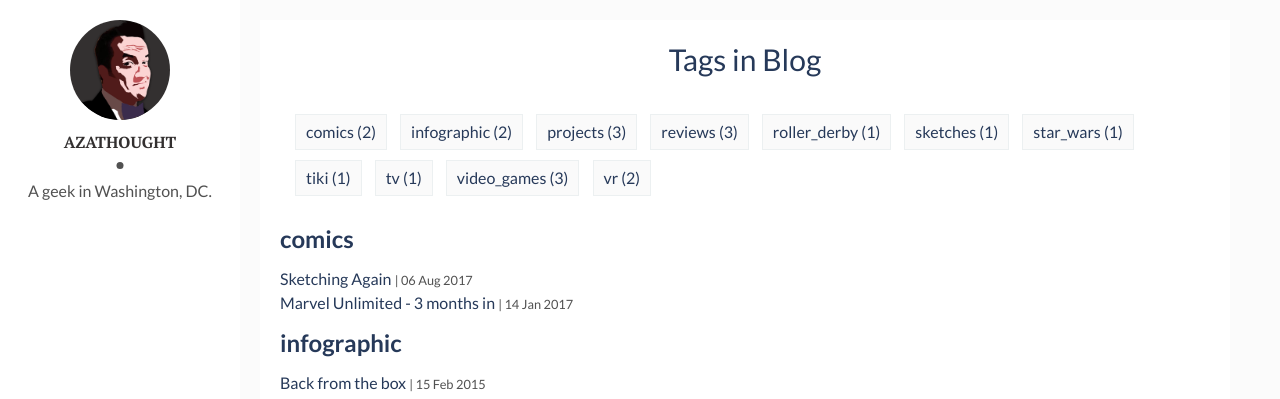
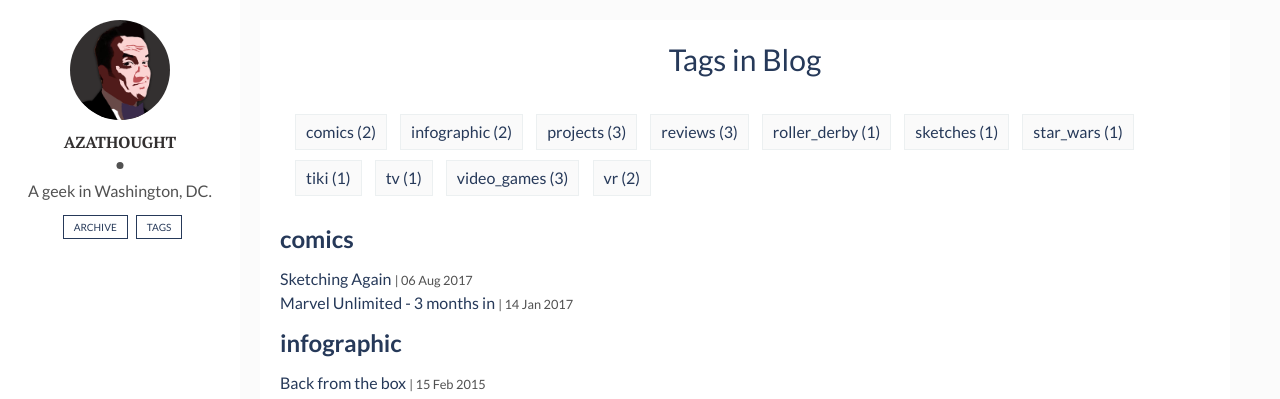
Before and after one commit to azathought/azathought.github.io, a Jekyll site: the page built from tags.html, in a window 1280 px wide. Shown: the top 399 px of the page. Built offline with Jekyll 4.4.1, drawn with Linux system fonts in a browser that asks for light colours.

Commit message:
tags, archive etc

```diff
--- a/_config.yml
+++ b/_config.yml
@@ -14,7 +14,7 @@ instagram: azathought
 tumblr: azathought
 
 # paging
-paginate: 10
+paginate: 8
 paginate_path: "/blog/page:num/"
 
 
--- /dev/null
+++ b/_includes/sidebar.html
@@ -0,0 +1,63 @@
+<header>
+	    <div class="about">
+	      <div class="cover-author-image">
+	        <a href="{{site.baseurl}}/"><img src="{{site.baseurl}}/assets/img/{% if site.author-img %}{{site.author-img}}{% endif %}" alt="{{site.author}}"></a>
+	      </div>
+	      <div class="author-name">{{site.author}}</div>
+	      <p>{{site.about-author}}</p>
+
+			<div class="navigation">
+			{% for page in site.pages %}
+			  {% if page.title %}
+			  	{% if page.useInNav == true %}
+			  		<a class="page-link tag" href="{{ page.url | prepend: site.baseurl }}">{{ page.title }}</a>
+			  	{% endif %}
+				  {% endif %}
+			{% endfor %}
+			</div>
+
+
+	    </div>
+	  </header> <!-- End Header -->
+	  <footer>
+	    <section class="contact">
+	      <h3 class="contact-title">Contact me</h3>
+	      <ul>
+	        {% if site.twitter %}
+	          <li><a href="https://twitter.com/{{ site.twitter }}" target="_blank"><i class="fa fa-twitter" aria-hidden="true"></i></a></li>
+	        {% endif %}
+	        {% if site.instagram %}
+	          <li><a href="https://www.instagram.com/{{ site.instagram }}" target="_blank"><i class="fa fa-instagram" aria-hidden="true"></i></a></li>
+	        {% endif %}
+	        {% if site.tumblr %}
+	          <li><a href="http://blog.azathought.com/tagged/blog" target="_blank"><i class="fa fa-tumblr" aria-hidden="true"></i></a></li>
+	        {% endif %}
+
+	        {% if False %}
+	          {% if site.facebook %}
+	            <li><a href="https://facebook.com/{{ site.facebook }}" target="_blank"><i class="fa fa-facebook" aria-hidden="true"></i></a></li>
+	          {% else %}
+	            <li><a href="https://facebook.com/" target="_blank"><i class="fa fa-facebook" aria-hidden="true"></i></a></li>
+	          {% endif %}
+	          {% if site.github %}
+	            <li class="github"><a href="http://github.com/{{site.github}}" target="_blank"><i class="fa fa-github"></i></a></li>
+	          {% else %}
+	            <li class="github"><a href="http://github.com/artemsheludko" target="_blank"><i class="fa fa-github" aria-hidden="true"></i></a></li>
+	          {% endif %}
+	          {% if site.linkedin %}
+	            <li class="linkedin"><a href="https://in.linkedin.com/in/{{site.linkedin}}" target="_blank"><i class="fa fa-linkedin"></i></a></li>
+	          {% else %}
+	            <li class="linkedin"><a href="https://in.linkedin.com/" target="_blank"><i class="fa fa-linkedin" aria-hidden="true"></i></a></li>
+	          {% endif %}
+	          {% if site.email %}
+	            <li class="email"><a href="mailto:{{site.email}}"><i class="fa fa-envelope-o"></i></a></li>
+	          {% else %}
+	            <li class="email"><a href="mailto:example.david@blog.com"><i class="fa fa-envelope-o" aria-hidden="true"></i></a></li>
+	          {% endif %}
+	        {% endif %}
+	      </ul>
+	    </section> <!-- End Section Contact -->
+	    <div class="copyright">
+	      <p>{{site.time | date: '%Y'}} &copy; {{site.author}}</p>
+	    </div>
+	  </footer> <!-- End Footer -->
--- a/_layouts/default.html
+++ b/_layouts/default.html
@@ -4,7 +4,14 @@
 <body>
 
   <div class="wrapper">
-    {{ content }}
+
+
+	  <aside class="sidebar">
+	  	{% include sidebar.html %}
+
+	  </aside> <!-- End Sidebar -->
+
+      {{ content }}
   </div>
 
   {% include analytics.html %}
--- a/_layouts/main.html
+++ b/_layouts/main.html
@@ -1,60 +1,6 @@
 ---
 layout: default
 ---
-
-<aside class="sidebar">
-  <header>
-    <div class="about">
-      <div class="cover-author-image">
-        <a href="{{site.baseurl}}/"><img src="{{site.baseurl}}/assets/img/{% if site.author-img %}{{site.author-img}}{% endif %}" alt="{{site.author}}"></a>
-      </div>
-      <div class="author-name">{{site.author}}</div>
-      <p>{{site.about-author}}</p>
-    </div>
-  </header> <!-- End Header -->
-  <footer>
-    <section class="contact">
-      <h3 class="contact-title">Contact me</h3>
-      <ul>
-        {% if site.twitter %}
-          <li><a href="https://twitter.com/{{ site.twitter }}" target="_blank"><i class="fa fa-twitter" aria-hidden="true"></i></a></li>
-        {% endif %}
-        {% if site.instagram %}
-          <li><a href="https://www.instagram.com/{{ site.instagram }}" target="_blank"><i class="fa fa-instagram" aria-hidden="true"></i></a></li>
-        {% endif %}
-        {% if site.tumblr %}
-          <li><a href="http://blog.azathought.com/tagged/blog" target="_blank"><i class="fa fa-tumblr" aria-hidden="true"></i></a></li>
-        {% endif %}
-
-        {% if False %}
-          {% if site.facebook %}
-            <li><a href="https://facebook.com/{{ site.facebook }}" target="_blank"><i class="fa fa-facebook" aria-hidden="true"></i></a></li>
-          {% else %}
-            <li><a href="https://facebook.com/" target="_blank"><i class="fa fa-facebook" aria-hidden="true"></i></a></li>
-          {% endif %}
-          {% if site.github %}
-            <li class="github"><a href="http://github.com/{{site.github}}" target="_blank"><i class="fa fa-github"></i></a></li>
-          {% else %}
-            <li class="github"><a href="http://github.com/artemsheludko" target="_blank"><i class="fa fa-github" aria-hidden="true"></i></a></li>
-          {% endif %}
-          {% if site.linkedin %}
-            <li class="linkedin"><a href="https://in.linkedin.com/in/{{site.linkedin}}" target="_blank"><i class="fa fa-linkedin"></i></a></li>
-          {% else %}
-            <li class="linkedin"><a href="https://in.linkedin.com/" target="_blank"><i class="fa fa-linkedin" aria-hidden="true"></i></a></li>
-          {% endif %}
-          {% if site.email %}
-            <li class="email"><a href="mailto:{{site.email}}"><i class="fa fa-envelope-o"></i></a></li>
-          {% else %}
-            <li class="email"><a href="mailto:example.david@blog.com"><i class="fa fa-envelope-o" aria-hidden="true"></i></a></li>
-          {% endif %}
-        {% endif %}
-      </ul>
-    </section> <!-- End Section Contact -->
-    <div class="copyright">
-      <p>{{site.time | date: '%Y'}} &copy; {{site.author}}</p>
-    </div>
-  </footer> <!-- End Footer -->
-</aside> <!-- End Sidebar -->
 <div class="content-box clearfix">
   {{ content }}
 </div>
--- a/assets/css/main.css
+++ b/assets/css/main.css
@@ -1249,7 +1249,7 @@ footer .copyright {
   opacity: .8;
 }
 
-.pagination a.tag {
+.pagination a.tag, .navigation a.tag {
   text-decoration: none;
   font-size: 10px;
   padding: 5px 10px;
@@ -1259,7 +1259,7 @@ footer .copyright {
   border: 1px solid #263959;
 }
 
-.pagination a.tag:hover  {
+.pagination a.tag:hover, .navigation a.tag:hover  {
   text-decoration: underline;
 }
 
--- a/index.html
+++ b/index.html
@@ -14,7 +14,7 @@ layout: main
     <p>{{ post.content | strip_html | truncatewords: 15 }}</p>
     <span class="post-date">{{post.date | date: '%b %d, %Y'}}</span>&nbsp;&nbsp;- Tags:&nbsp;
     {% for tag in post.tags %}
-        <a href="{{site.baseurl}}/tags#{{tag}}" class="tag">{{ tag }}</a>&nbsp;
+        <a href="{{site.baseurl}}/tags#{{tag}}" class="tag">&#35; {{ tag }}</a>&nbsp;
     {% endfor %}
   </div>
 </article>
@@ -28,11 +28,10 @@ layout: main
       <a href="{{ paginator.previous_page_path }}" class="tag">Previous</a>
     {% else %}
     {% endif %}
-
+    &nbsp;&nbsp;
     {% if paginator.next_page %}
       <a href="{{ paginator.next_page_path }}" class="tag">Next</a>
     {% else %}
-      <span class="next ">Next</span>
     {% endif %}
   </div>
 </div>
--- a/tags.html
+++ b/tags.html
@@ -2,6 +2,7 @@
 layout: main
 title: Tags
 permalink: /tags/
+useInNav: true
 ---
 {% capture site_tags %}{% for tag in site.tags %}{{ tag | first }}{% unless forloop.last %},{% endunless %}{% endfor %}{% endcapture %}
 {% assign tag_words = site_tags | split:',' | sort %}
```
Also changed, not shown: archive.md (added, +28 -0 lines).
